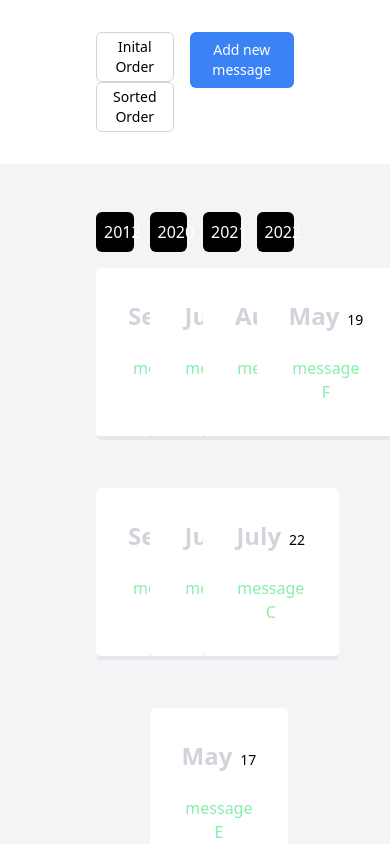
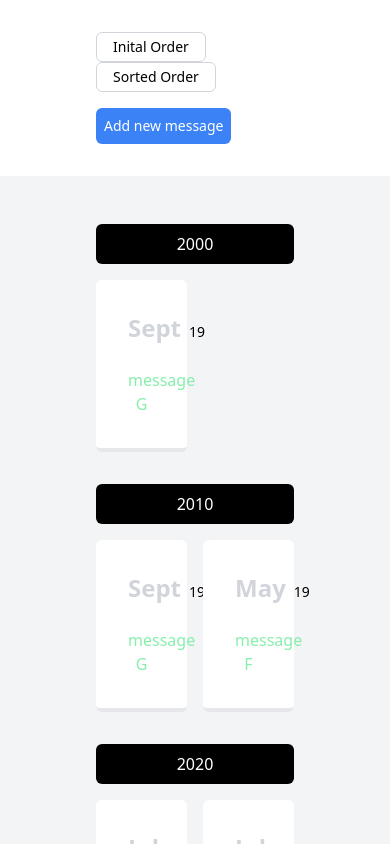
Before and after one commit to sachie026/drag-drop-without-library, a React (Vite) app: page / in a window 390 px wide. Both pictures are taken after a click on the button "Inital Order". Shown: the top 844 px of the page. Built offline with nearby package versions, Linux system fonts and the light colour scheme.

Commit message:
Make the app responsiveness a bit better

```diff
--- a/src/assets/data.ts
+++ b/src/assets/data.ts
@@ -6,9 +6,12 @@ export const InputList: Message[] = [
   { date: "2021-06-22", message: "message C" },
   { date: "2020-06-19", message: "message B" },
   { date: "2020-04-17", message: "message E" },
-  { date: "2022-04-19", message: "message F" },
-  { date: "2012-08-19", message: "message G" },
-  { date: "2012-08-23", message: "message H" },
+  { date: "2020-04-19", message: "message F" },
+  { date: "2010-08-19", message: "message G" },
+  { date: "2024-08-23", message: "message H" },
+  { date: "2010-04-19", message: "message F" },
+  { date: "2000-08-19", message: "message G" },
+  { date: "2022-08-23", message: "message H" },
 ];
 
 export const DEFAULT_FORM_DATA = {
--- a/src/components/Group/index.tsx
+++ b/src/components/Group/index.tsx
@@ -17,8 +17,8 @@ function Group({ groupList, onDropNew, onDragStart }: Props) {
   return (
     <div
       className={`grid ${
-        showGroupRows ? "grid-flow-row" : "grid-flow-col"
-      } gap-4 auto-cols-[minmax(0,_2fr)] p-24 pt-12`}
+        showGroupRows ? "grid-flow-row " : "grid-flow-col"
+      } max-lg:grid-flow-row auto-cols-[minmax(0,_2fr)] gap-4 p-24 pt-12`}
     >
       {Object.keys(groupList).length === 0 ? (
         <label>
@@ -43,9 +43,11 @@ function Group({ groupList, onDropNew, onDragStart }: Props) {
             </div>
 
             <div
-              className={`grid gap-4 ${
-                showGroupRows ? "grid-flow-col" : "grid-flow-row"
-              }`}
+              className={`grid gap-4 grid-flow-row max-md:grid-cols-2 max-lg:grid-cols-3 ${
+                showGroupRows
+                  ? "grid-cols-3"
+                  : ""
+              } `}
             >
               {yearDataList.map((item: ListItem, id: number) => {
                 return (
--- a/src/components/Header/index.tsx
+++ b/src/components/Header/index.tsx
@@ -9,7 +9,7 @@ const BUTTON_CLASSES = "cursor-pointer px-4 py-1 mr-4 rounded-md text-sm cursor-
 
 function Header({ updateListType, modalVisibilityHandler }: Props) {
   return (
-    <div className="flex flex-row px-24 pt-8 pb-8 bg-white content-center justify-center">
+    <div className="flex flex-row max-sm:flex-col px-24 pt-8 pb-8 bg-white content-center justify-center">
       <div className="flex-1 content-center">
         <button
           className={BUTTON_CLASSES}
@@ -24,9 +24,9 @@ function Header({ updateListType, modalVisibilityHandler }: Props) {
           Sorted Order
         </button>
       </div>
-      <div>
+      <div className="max-sm:mt-4">
         <button
-          className="cursor-pointer px-2 py-2 rounded-md text-white text-sm bg-blue-500"
+          className="cursor-pointer px-2 py-2 rounded-md text-white text-sm bg-blue-500 hover:bg-blue-600"
           onClick={() => modalVisibilityHandler(true)}
         >
           Add new message
```
